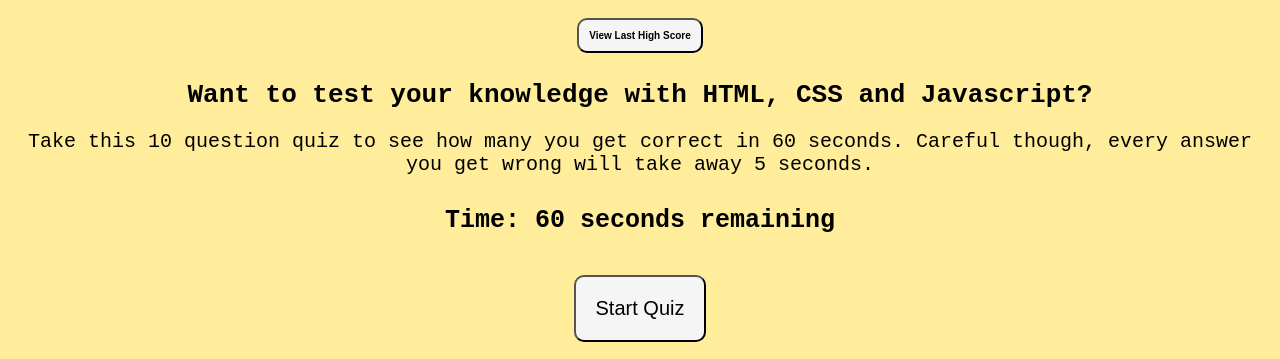
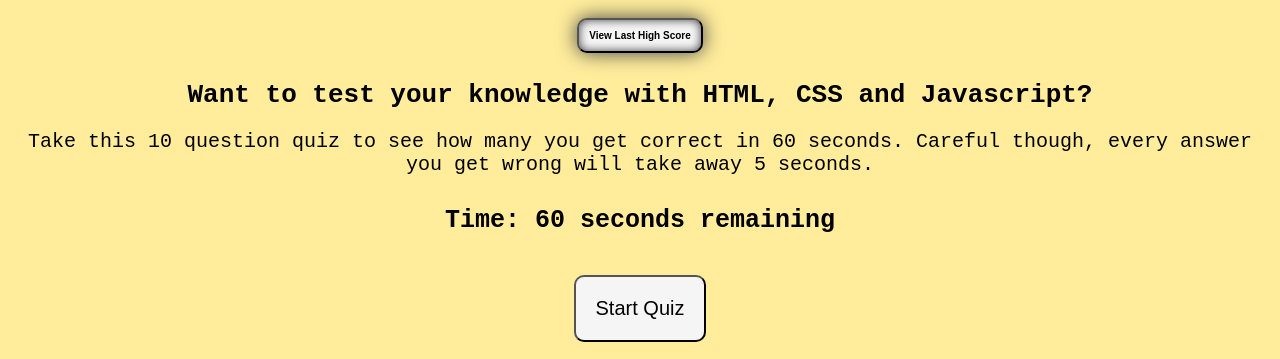
Before and after one commit to samamiraa/04-Code-Quiz, a plain HTML site: page index.html in a window 1280 px wide. In both pictures the pointer is over the button "View Last High Score". Drawn offline with Linux system fonts and the light colour scheme.

Commit message:
added screen shots to readme & hover to btn

```diff
--- a/assets/style.css
+++ b/assets/style.css
@@ -110,6 +110,8 @@ input {
 /* Button ID's hover properties */
 #start-quiz:hover,
 #restart:hover,
-#saveBtn:hover {
+#saveBtn:hover,
+#view-highscore:hover,
+#backBtn:hover {
     box-shadow: inset 0px 0px 10px #414141, 0 0 20px #414141;
 }
```
Also changed, not shown: images/lastscore.png (added), images/viewlastscorebtn.png (added), 3 other files.
